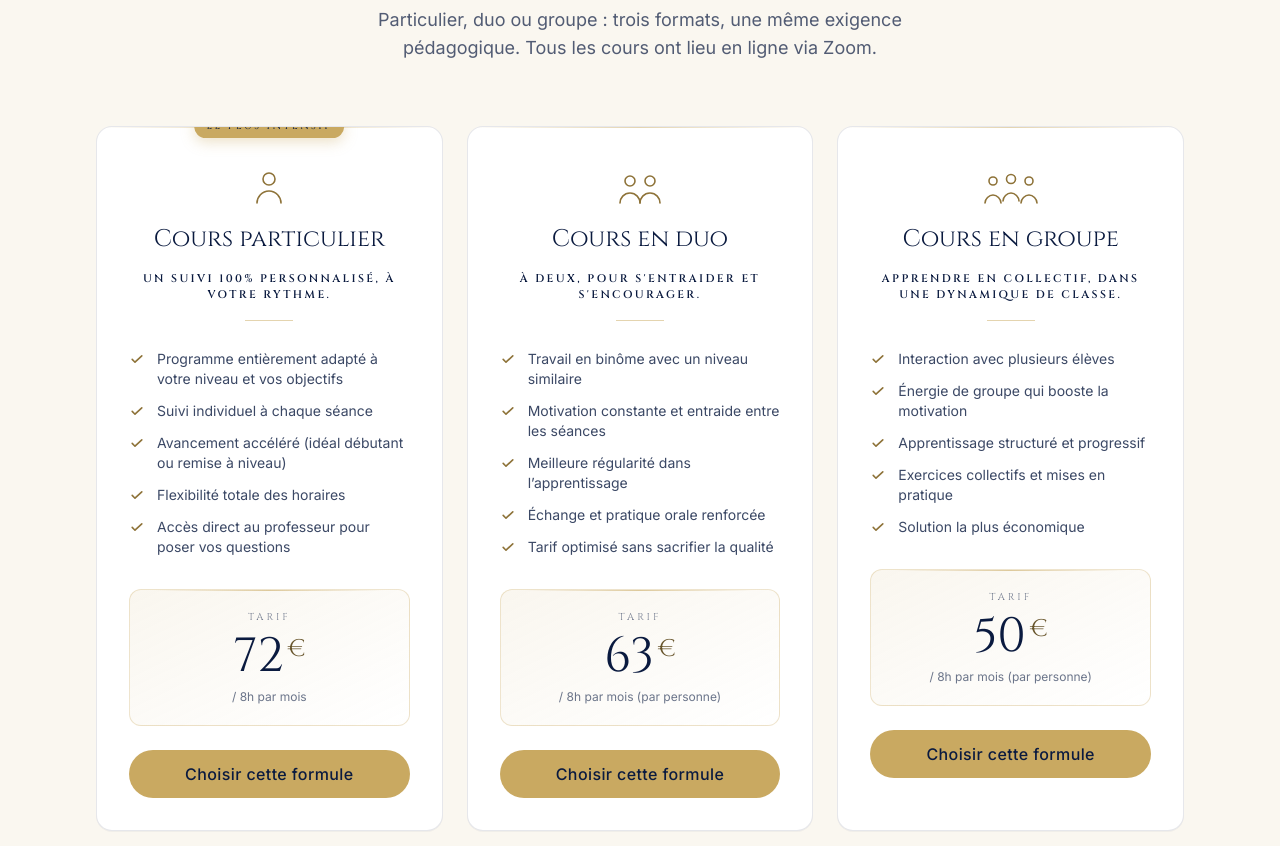
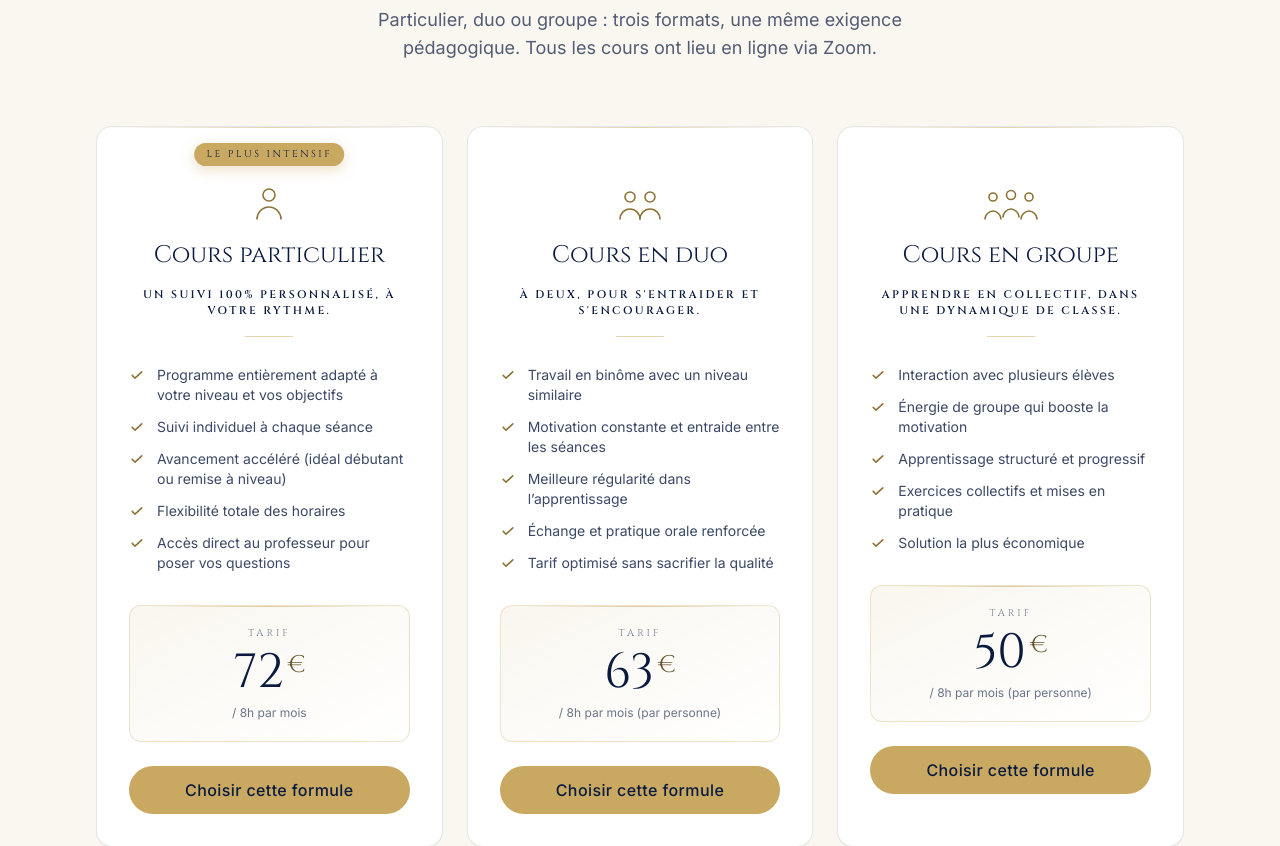
Before and after one commit to FaroukHUB/alirtiqa, a Next.js app: page / in a window 1280 px wide. Shown: the part 5820-6666 px from the top of the page. Built offline with nearby package versions, Linux system fonts and the light colour scheme.

Commit message:
Programmes: move 'Le plus intensif' badge inside the card so it's no longer clipped by overflow-hidden
Co-Authored-By: Claude Opus 4.7 (1M context) <noreply@anthropic.com>

```diff
--- a/src/components/sections/Programmes.tsx
+++ b/src/components/sections/Programmes.tsx
@@ -116,7 +116,7 @@ export function Programmes() {
                 initial="hidden"
                 whileInView="visible"
                 viewport={{ once: true, margin: "-80px" }}
-                className="group relative flex flex-col overflow-hidden rounded-2xl border border-nuit/10 bg-white p-8 pt-10 shadow-[0_1px_0_rgba(10,26,63,0.04)] transition-all duration-300 hover:-translate-y-0.5 hover:border-dore/40 hover:shadow-[0_18px_48px_rgba(10,26,63,0.10)]"
+                className="group relative flex flex-col overflow-hidden rounded-2xl border border-nuit/10 bg-white p-8 pt-14 shadow-[0_1px_0_rgba(10,26,63,0.04)] transition-all duration-300 hover:-translate-y-0.5 hover:border-dore/40 hover:shadow-[0_18px_48px_rgba(10,26,63,0.10)]"
               >
                 <div
                   aria-hidden
@@ -124,7 +124,7 @@ export function Programmes() {
                 />
 
                 {f.badge && (
-                  <span className="absolute -top-3 left-1/2 -translate-x-1/2 inline-flex items-center rounded-full bg-dore px-3 py-1 font-display text-[10px] uppercase tracking-[0.25em] text-nuit shadow-[0_4px_14px_rgba(201,169,97,0.35)]">
+                  <span className="absolute top-4 left-1/2 -translate-x-1/2 inline-flex items-center rounded-full bg-dore px-3 py-1 font-display text-[10px] uppercase tracking-[0.25em] text-nuit shadow-[0_4px_14px_rgba(201,169,97,0.35)]">
                     {f.badge}
                   </span>
                 )}
```
